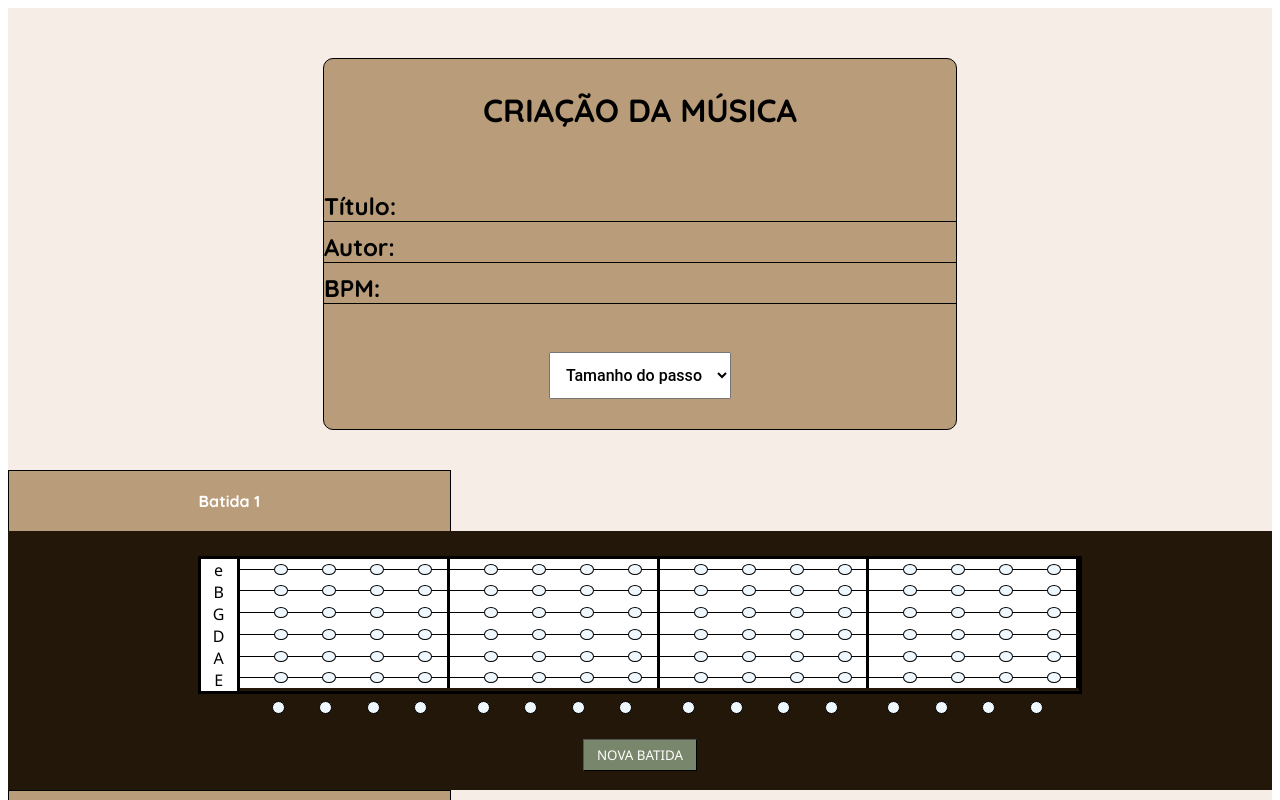
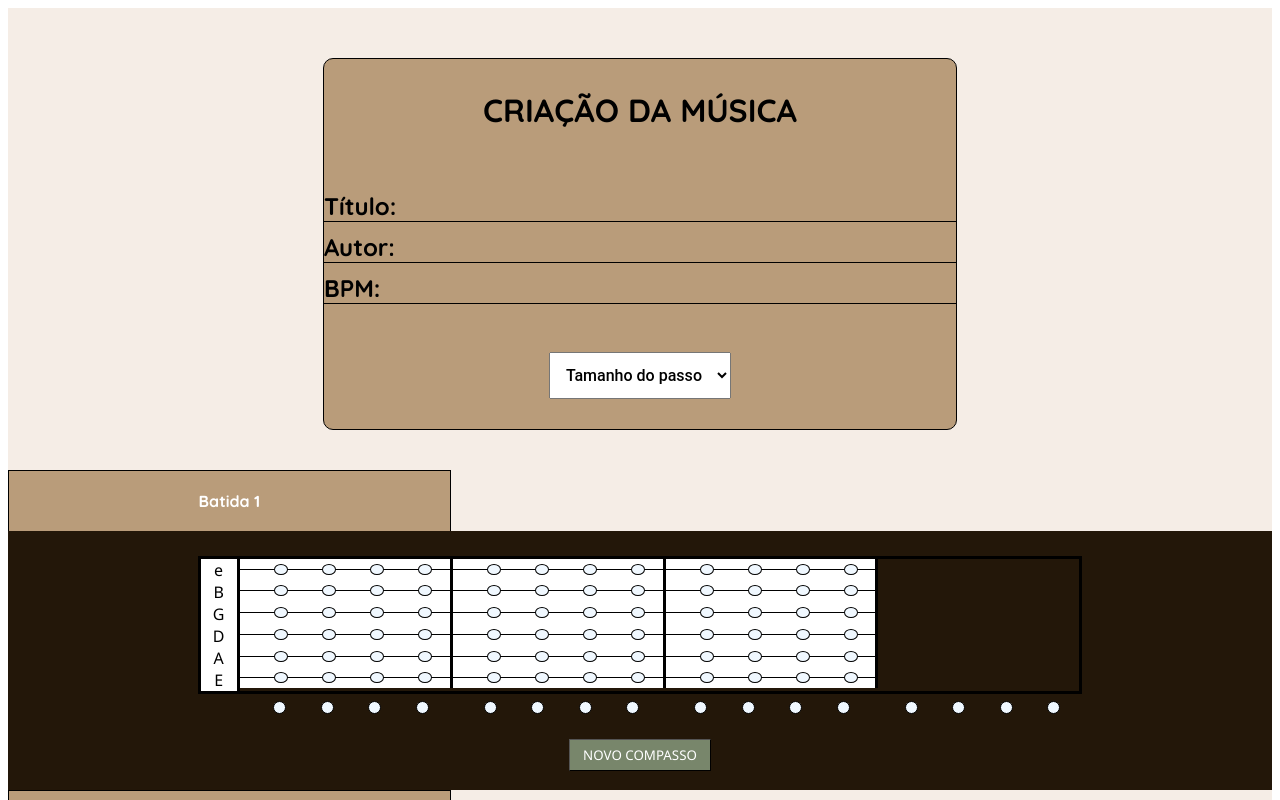
Before and after one commit to MarianaVRabelo/violaomagico-web-frontend, a React (Create React App) app: page /page-test in a window 1280 px wide. Both pictures are taken after a click on the button "NOVA BATIDA". Shown: the top 800 px of the page. Built offline with nearby package versions, Linux system fonts and the light colour scheme.

Commit message:
avanço em quantidade de compassos alteraveis

```diff
--- /dev/null
+++ b/src/components/Compasso/Compasso.js
@@ -0,0 +1,50 @@
+import { Fret, Line} from "./Styles";
+import Dots  from "../Dots/Dots";
+
+function Compasso(){
+
+    return(
+
+        <Fret>
+            <Line>
+                <Dots />
+                <Dots />
+                <Dots />
+                <Dots />
+            </Line>
+            <Line>
+                <Dots />
+                <Dots />
+                <Dots />
+                <Dots />
+            </Line>
+            <Line>
+                <Dots />
+                <Dots />
+                <Dots />
+                <Dots />
+            </Line>
+            <Line>
+                <Dots />
+                <Dots />
+                <Dots />
+                <Dots />
+            </Line>
+            <Line>
+                <Dots />
+                <Dots />
+                <Dots />
+                <Dots />
+            </Line>
+            <Line>
+                <Dots />
+                <Dots />
+                <Dots />
+                <Dots />
+            </Line>
+        </Fret>
+    );
+
+}
+
+export default Compasso;
--- /dev/null
+++ b/src/components/Compasso/Styles.js
@@ -0,0 +1,25 @@
+import styled from "styled-components";
+
+export const Fret = styled.div`
+	display: flex;
+	flex-direction: column;
+	height: 110px;
+	width: 25%; //cada compasso ocupar 1/4 do braço
+	border-style: solid; // coloca a divisão entre os compassos
+	border-width: 3px;
+	border-top: 0ch;
+	border-bottom: 0ch;
+	border-left: 0ch;
+	background-color: #ffffff;
+
+	justify-content: space-between;
+	padding-top: 1.1%;
+	padding-bottom: 1.1%;
+`;
+
+export const Line = styled.div`
+	width: 100%;
+	display: flex;
+	height: 1px;
+	background-color: #000000;
+`;
--- a/src/components/CreateMusic/CreateMusic.js
+++ b/src/components/CreateMusic/CreateMusic.js
@@ -5,15 +5,13 @@ import {
 	GuitarStrings,
 	String,
 	GuitarFrets,
-	Fret,
-	BotaoNovaBatida,
-	Line,
+	BotaoNovoCompasso,
 	OutsideDots,
 	OutsideDot,
 	ContainerOutsideDots,
 } from "./Styles";
 import WeirdButton from "../WeirdButton/WeirdButton";
-import Dots from "../Dots/Dots";
+import Compasso from "../Compasso/Compasso";
 
 function CreateMusicComponent() {
 	//const [chord, setChord] = useState([]);
@@ -30,158 +28,10 @@ function CreateMusicComponent() {
 					<String>E</String>
 				</GuitarStrings>
 				<GuitarFrets>
-					<Fret>
-						<Line>
-							<Dots />
-							<Dots />
-							<Dots />
-							<Dots />
-						</Line>
-						<Line>
-							<Dots />
-							<Dots />
-							<Dots />
-							<Dots />
-						</Line>
-						<Line>
-							<Dots />
-							<Dots />
-							<Dots />
-							<Dots />
-						</Line>
-						<Line>
-							<Dots />
-							<Dots />
-							<Dots />
-							<Dots />
-						</Line>
-						<Line>
-							<Dots />
-							<Dots />
-							<Dots />
-							<Dots />
-						</Line>
-						<Line>
-							<Dots />
-							<Dots />
-							<Dots />
-							<Dots />
-						</Line>
-					</Fret>
-					<Fret>
-						<Line>
-							<Dots />
-							<Dots />
-							<Dots />
-							<Dots />
-						</Line>
-						<Line>
-							<Dots />
-							<Dots />
-							<Dots />
-							<Dots />
-						</Line>
-						<Line>
-							<Dots />
-							<Dots />
-							<Dots />
-							<Dots />
-						</Line>
-						<Line>
-							<Dots />
-							<Dots />
-							<Dots />
-							<Dots />
-						</Line>
-						<Line>
-							<Dots />
-							<Dots />
-							<Dots />
-							<Dots />
-						</Line>
-						<Line>
-							<Dots />
-							<Dots />
-							<Dots />
-							<Dots />
-						</Line>
-					</Fret>
-					<Fret>
-						<Line>
-							<Dots />
-							<Dots />
-							<Dots />
-							<Dots />
-						</Line>
-						<Line>
-							<Dots />
-							<Dots />
-							<Dots />
-							<Dots />
-						</Line>
-						<Line>
-							<Dots />
-							<Dots />
-							<Dots />
-							<Dots />
-						</Line>
-						<Line>
-							<Dots />
-							<Dots />
-							<Dots />
-							<Dots />
-						</Line>
-						<Line>
-							<Dots />
-							<Dots />
-							<Dots />
-							<Dots />
-						</Line>
-						<Line>
-							<Dots />
-							<Dots />
-							<Dots />
-							<Dots />
-						</Line>
-					</Fret>
-					<Fret>
-						<Line>
-							<Dots />
-							<Dots />
-							<Dots />
-							<Dots />
-						</Line>
-						<Line>
-							<Dots />
-							<Dots />
-							<Dots />
-							<Dots />
-						</Line>
-						<Line>
-							<Dots />
-							<Dots />
-							<Dots />
-							<Dots />
-						</Line>
-						<Line>
-							<Dots />
-							<Dots />
-							<Dots />
-							<Dots />
-						</Line>
-						<Line>
-							<Dots />
-							<Dots />
-							<Dots />
-							<Dots />
-						</Line>
-						<Line>
-							<Dots />
-							<Dots />
-							<Dots />
-							<Dots />
-						</Line>
-					</Fret>
+
+					<Compasso />
+					<Compasso />
+					<Compasso />
 				</GuitarFrets>
 			</GuitarNeck>
 			<ContainerOutsideDots>
@@ -210,7 +60,7 @@ function CreateMusicComponent() {
 					<WeirdButton />
 				</OutsideDots>
 			</ContainerOutsideDots>
-			<BotaoNovaBatida>NOVA BATIDA</BotaoNovaBatida>
+			<BotaoNovoCompasso>NOVO COMPASSO</BotaoNovoCompasso>
 		</Body>
 	);
 }
--- a/src/components/CreateMusic/Styles.js
+++ b/src/components/CreateMusic/Styles.js
@@ -16,6 +16,7 @@ export const GuitarNeck = styled.div`
 	width: 70%;
 	margin-top: 2%;
 	margin-bottom: 0.5%;
+	//background-color: green;
 `;
 
 export const GuitarStrings = styled.div`
@@ -42,50 +43,16 @@ export const GuitarFrets = styled.div`
 	border-width: 3px;
 	border-right: none;
 	border-style: solid;
+	//background-color: red;
 `;
-
-export const Fret = styled.div`
-	display: flex;
-	flex-direction: column;
-	height: 110px;
-	width: 100%;
-	border-style: solid;
-	border-width: 3px;
-	border-top: 0ch;
-	border-bottom: 0ch;
-	border-left: 0ch;
-	background-color: #ffffff;
-
-	justify-content: space-between;
-	padding-top: 1.1%;
-	padding-bottom: 1.1%;
-`;
-
-export const Line = styled.div`
-	width: 100%;
-	display: flex;
-	height: 1px;
-	background-color: #000000;
-`;
-
-// export const Dots = styled.div`
-// 	width: 10px;
-// 	height: 10px;
-// 	//background-color: aliceblue;
-// 	background-color: greenyellow;
-// 	margin-left: 34px;
-// 	align-self: center;
-// 	border-radius: 50%;
-// 	border-style: solid;
-// 	border-width: 1px;
-// `;
 
 export const ContainerOutsideDots = styled.div`
 	display: flex;
 	flex-direction: row;
-	width: 63.75%;
+	width: 65%;
 	justify-content: space-between;
 	margin-bottom: 2%;
+	margin-left: 1.5%;
 `;
 
 export const OutsideDots = styled.div`
@@ -103,7 +70,7 @@ export const OutsideDot = styled.div`
 	border-width: 1px;
 `;
 
-export const BotaoNovaBatida = styled.button`
+export const BotaoNovoCompasso = styled.button`
 	display: flex;
 	padding: 0.5%;
 	padding-left: 1%;
```
